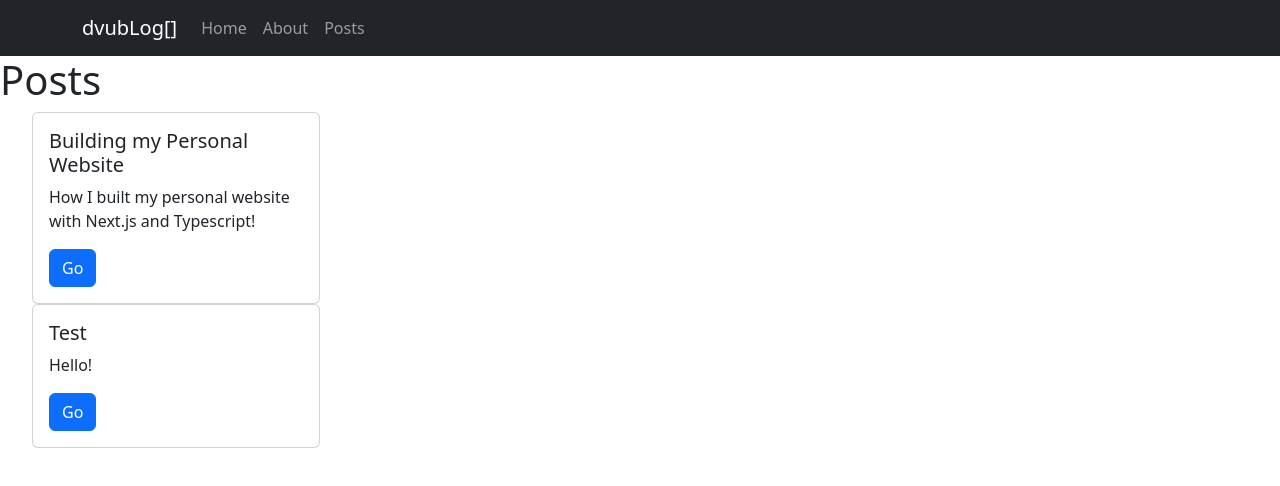
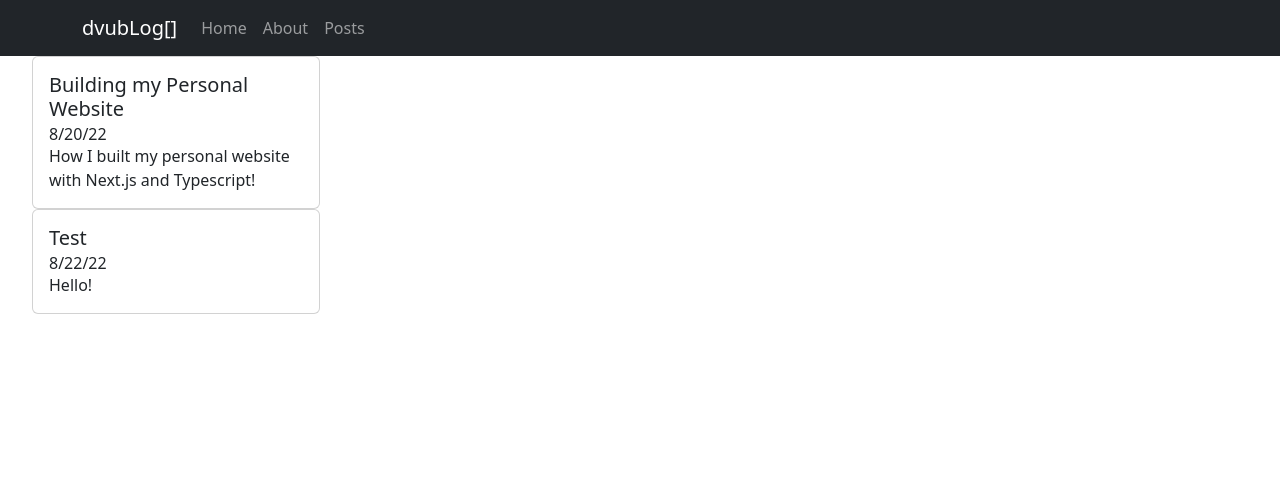
Before and after one commit to dvub/dvub-site, a Next.js app: page /posts in a window 1280 px wide. Shown: the top 486 px of the page. Built offline with nearby package versions, Linux system fonts and the light colour scheme.

Commit message:
stretch link for card

```diff
--- a/pages/posts.tsx
+++ b/pages/posts.tsx
@@ -52,20 +52,21 @@ const Posts: FC<Props> = (props) => {
         const { title, description, date } = d.metadata;
 
         return (
-            <Card key={title} style={{width: '18rem'}}>
+            <Link href={`posts/${d.fileName}`} key={title}>
+                <Card style={{width: '18rem'}}>
                     <Card.Body>
                         <Card.Title>{title}</Card.Title>
+                        <Card.Subtitle>{date}</Card.Subtitle>
                         <Card.Text>
                             {description}
                         </Card.Text>
-                <Button href={`posts/${d.fileName}`} variant="primary">Go</Button>
                     </Card.Body>
                 </Card>
+            </Link>
         );
     });
     return (
         <div>
-            <h1>Posts</h1>
             <ul>
                 {listItems}
             </ul>
```
Lines whose indentation alone changed are shown as unchanged.
